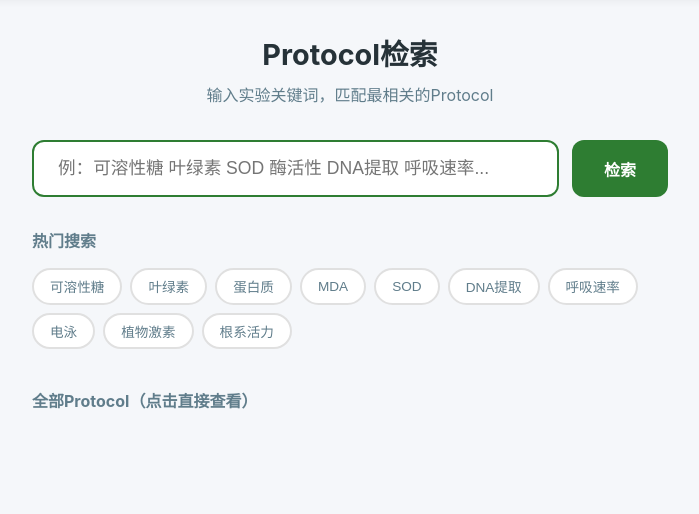
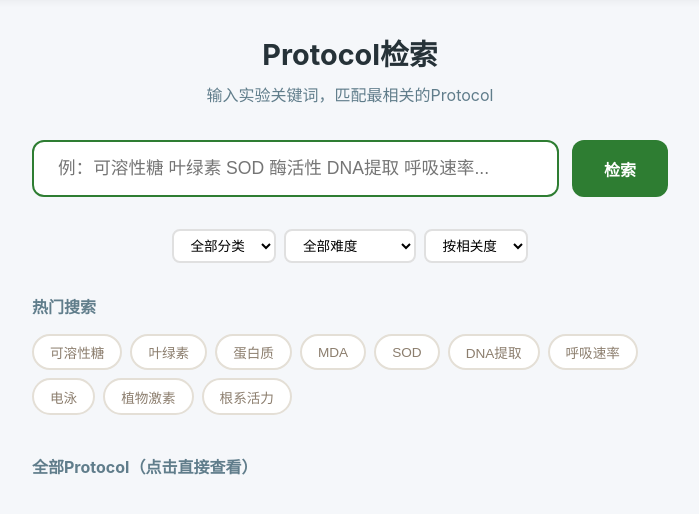
Before and after one commit to wjyxiaojiu-del/zhiyan-xiaobaihe-v2, a Flask app: page /search in a window 1280 px wide. Shown: the part 64-578 px from the top of the page, without its empty margins (290-989 px from the left). Run offline with Flask 3, Linux system fonts and the light colour scheme.

Commit message:
chore: update templates/search.html

```diff
--- a/templates/search.html
+++ b/templates/search.html
@@ -12,6 +12,28 @@
         <input type="text" id="searchInput" placeholder="例：可溶性糖 叶绿素 SOD 酶活性 DNA提取 呼吸速率..."
                onkeydown="if(event.key==='Enter')doSearch()" autofocus>
         <button onclick="doSearch()">检索</button>
+    </div>
+
+    <!-- 筛选栏 -->
+    <div style="display:flex;gap:0.5rem;justify-content:center;margin-top:1rem;flex-wrap:wrap;">
+        <select id="filterCategory" onchange="doSearch()" style="padding:0.4rem 0.8rem;border:2px solid var(--border);border-radius:8px;font-size:0.85rem;background:white;cursor:pointer;">
+            <option value="">全部分类</option>
+            <option value="植物生理">植物生理</option>
+            <option value="分子生物">分子生物</option>
+            <option value="基础操作">基础操作</option>
+        </select>
+        <select id="filterDifficulty" onchange="doSearch()" style="padding:0.4rem 0.8rem;border:2px solid var(--border);border-radius:8px;font-size:0.85rem;background:white;cursor:pointer;">
+            <option value="">全部难度</option>
+            <option value="1">⭐ 入门</option>
+            <option value="2">⭐⭐ 基础</option>
+            <option value="3">⭐⭐⭐ 进阶</option>
+        </select>
+        <select id="sortBy" onchange="doSearch()" style="padding:0.4rem 0.8rem;border:2px solid var(--border);border-radius:8px;font-size:0.85rem;background:white;cursor:pointer;">
+            <option value="relevance">按相关度</option>
+            <option value="favorites">按收藏数</option>
+            <option value="rating">按评分</option>
+            <option value="difficulty">按难度</option>
+        </select>
     </div>
 
     <div id="searchResults"></div>
@@ -49,44 +71,44 @@
 <style>
 .quick-btn {
     padding: 0.4rem 1rem;
-    border: 2px solid #E0E0E0;
+    border: 2px solid #E4DFD6;
     background: white;
     border-radius: 20px;
     font-size: 0.85rem;
     cursor: pointer;
     transition: all 0.3s;
-    color: #607D8B;
+    color: #8C7E6E;
 }
-.quick-btn:hover { border-color: #4CAF50; color: #2E7D32; background: #E8F5E9; }
+.quick-btn:hover { border-color: #8FA465; color: #6B7C4E; background: #F0EDE6; }
 
 .browse-tag {
     display: inline-block;
     padding: 0.25rem 0.6rem;
-    background: #F5F7FA;
-    border: 1px solid #E0E0E0;
+    background: #FAFAF5;
+    border: 1px solid #E4DFD6;
     border-radius: 6px;
     font-size: 0.75rem;
-    color: #455A64;
+    color: #6B5D4E;
     text-decoration: none;
     transition: all 0.2s;
 }
-.browse-tag:hover { background: #E8F5E9; border-color: #4CAF50; color: #2E7D32; }
+.browse-tag:hover { background: #F0EDE6; border-color: #8FA465; color: #6B7C4E; }
 
 .search-result-card {
     display: block;
-    background: white;
+    background: #FDFCFA;
     border-radius: 12px;
     padding: 1rem 1.5rem;
     margin-bottom: 0.75rem;
-    box-shadow: 0 1px 6px rgba(0,0,0,0.06);
+    box-shadow: 0 1px 6px rgba(80,65,45,0.06);
     text-decoration: none;
-    color: #263238;
+    color: #3D3225;
     transition: all 0.2s;
     border-left: 4px solid transparent;
 }
 .search-result-card:hover {
-    box-shadow: 0 4px 16px rgba(0,0,0,0.12);
-    border-left-color: #4CAF50;
+    box-shadow: 0 4px 16px rgba(80,65,45,0.12);
+    border-left-color: #8FA465;
     transform: translateX(2px);
 }
 .result-header {
@@ -98,30 +120,30 @@
 .result-name {
     font-weight: 700;
     font-size: 1rem;
-    color: #2E7D32;
+    color: #6B7C4E;
 }
 .result-category {
     font-size: 0.75rem;
-    background: #E8F5E9;
-    color: #2E7D32;
+    background: rgba(107,124,78,0.1);
+    color: #6B7C4E;
     padding: 0.15rem 0.5rem;
     border-radius: 10px;
 }
 .result-desc {
     font-size: 0.85rem;
-    color: #607D8B;
+    color: #8C7E6E;
     margin-bottom: 0.4rem;
 }
 .result-snippet {
     font-size: 0.8rem;
-    color: #90A4AE;
-    border-left: 3px solid #E0E0E0;
+    color: #A09080;
+    border-left: 3px solid #E4DFD6;
     padding-left: 0.5rem;
     margin-top: 0.3rem;
 }
 .result-score {
     font-size: 0.7rem;
-    color: #B0BEC5;
+    color: #B8A88C;
 }
 </style>
 
@@ -133,7 +155,9 @@ function quickSearch(q) {
 
 function doSearch() {
     const query = document.getElementById('searchInput').value.trim();
-    if (!query) return;
+    const category = document.getElementById('filterCategory').value;
+    const difficulty = document.getElementById('filterDifficulty').value;
+    const sort = document.getElementById('sortBy').value;
 
     const container = document.getElementById('searchResults');
     container.innerHTML = '<div style="text-align:center;padding:2rem;color:#607D8B;">检索中...</div>';
@@ -141,14 +165,10 @@ function doSearch() {
     fetch('/api/search', {
         method: 'POST',
         headers: {'Content-Type': 'application/json'},
-        body: JSON.stringify({query: query})
+        body: JSON.stringify({ query, category, difficulty, sort })
     })
     .then(r => r.json())
     .then(data => {
-        if (data.error) {
-            container.innerHTML = '<div style="text-align:center;padding:2rem;color:#F44336;">' + data.error + '</div>';
-            return;
-        }
         if (!data.results || data.results.length === 0) {
             container.innerHTML = '<div style="text-align:center;padding:2rem;color:#607D8B;">未找到相关Protocol，换个关键词试试</div>';
             return;
@@ -158,17 +178,18 @@ function doSearch() {
         html += '<p style="color:#607D8B;font-size:0.85rem;margin-bottom:0.8rem;">找到 ' + data.results.length + ' 个相关Protocol</p>';
         data.results.forEach(r => {
             const href = r.protocol_id ? '/protocol/' + r.protocol_id : '#';
+            const diffStars = '⭐'.repeat(r.difficulty || 1);
             html += '<a href="' + href + '" class="search-result-card">';
             html += '<div class="result-header">';
             html += '<span class="result-name">' + r.protocol_id + ' ' + r.protocol_name + '</span>';
+            html += '<div style="display:flex;gap:0.4rem;align-items:center;">';
+            if (r.favorites > 0) html += '<span style="font-size:0.75rem;color:#F44336;">❤️' + r.favorites + '</span>';
+            if (r.avg_rating > 0) html += '<span style="font-size:0.75rem;color:#F57F17;">★' + r.avg_rating + '</span>';
             html += '<span class="result-category">' + r.category + '</span>';
-            html += '</div>';
-            if (r.desc) {
-                html += '<div class="result-desc">' + r.desc + '</div>';
-            }
-            if (r.snippet) {
-                html += '<div class="result-snippet">' + r.snippet + '</div>';
-            }
+            html += '<span style="font-size:0.7rem;color:#B8A88C;">' + diffStars + '</span>';
+            html += '</div></div>';
+            if (r.desc) html += '<div class="result-desc">' + r.desc + '</div>';
+            if (r.snippet) html += '<div class="result-snippet">' + r.snippet + '</div>';
             html += '</a>';
         });
         html += '</div>';
```
